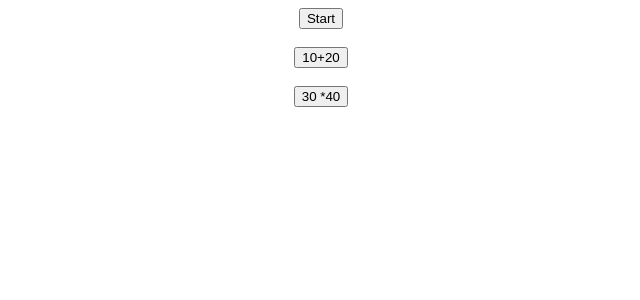
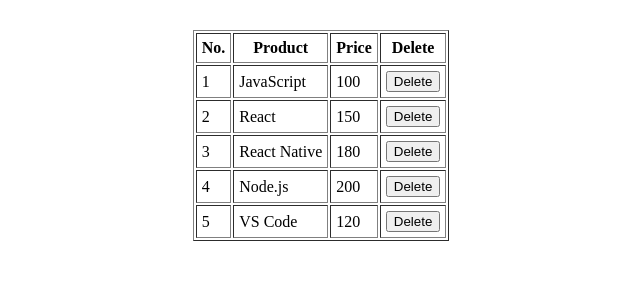
Before and after one commit to midst2/github-desktop-project, a React (Create React App) app: page / in a window 1280 px wide. Shown: the top 300 px of the page, without its empty margins (319-959 px from the left). Built offline with nearby package versions, Linux system fonts and the light colour scheme.

Commit message:
Ref Array

```diff
--- a/src/App.js
+++ b/src/App.js
@@ -1,8 +1,9 @@
 import React from "react";
-import EventData2 from "./event-data";
+import RefsArray from "./refs/refs-array";
+
 function App() {
   return <>
-    <EventData2></EventData2>
+    <RefsArray></RefsArray>
   </>
 }
 
--- /dev/null
+++ b/src/refs/refs-array.js
@@ -0,0 +1,51 @@
+import React from 'react'
+
+const RefsArray = () => {
+    const table = React.useRef()
+    const tr = React.useRef([])
+
+    const data = [
+        ['JavaScript', 100],
+        ['React', 150],
+        ['React Native', 180],
+        ['Node.js', 200],
+        ['VS Code', 120],
+    ]
+
+    const onClickButton = (i) => {
+        const index = tr.current[i].rowIndex
+        table.current.deleteRow(index)
+    }
+
+    const onMouseOverRow = (i) => {
+        tr.current[i].style.backgroundColor = "yellow"
+    }
+
+    const onMouseOut = (i) => {
+        tr.current[i].style.backgroundColor = "white"
+    }
+
+    const tableStyles = {margin : 'auto', marginTop : 30}
+    return (
+        <table ref={table} border={"1"} cellPadding={5} style={tableStyles}>
+            <tr><th>No.</th><th>Product</th><th>Price</th><th>Delete</th></tr>
+            {
+                data.map((item, i) =>{
+                    return (
+                        <tr ref={el => tr.current[i] = el}
+                            onMouseOver = {()=> onMouseOverRow(i)}
+                            onMouseOut = {() => onMouseOut(i)}
+                        >
+                            <td>{i+1}</td>
+                            <td>{item[0]}</td>
+                            <td>{item[1]}</td>
+                            <td><button onClick={() => onClickButton(i)}>Delete</button></td>
+                        </tr>
+                    )
+                })
+            }
+        </table>
+    )
+}
+
+export default RefsArray
```
Also changed, not shown: src/refs/calendar.js (added, +35 -0 lines).
